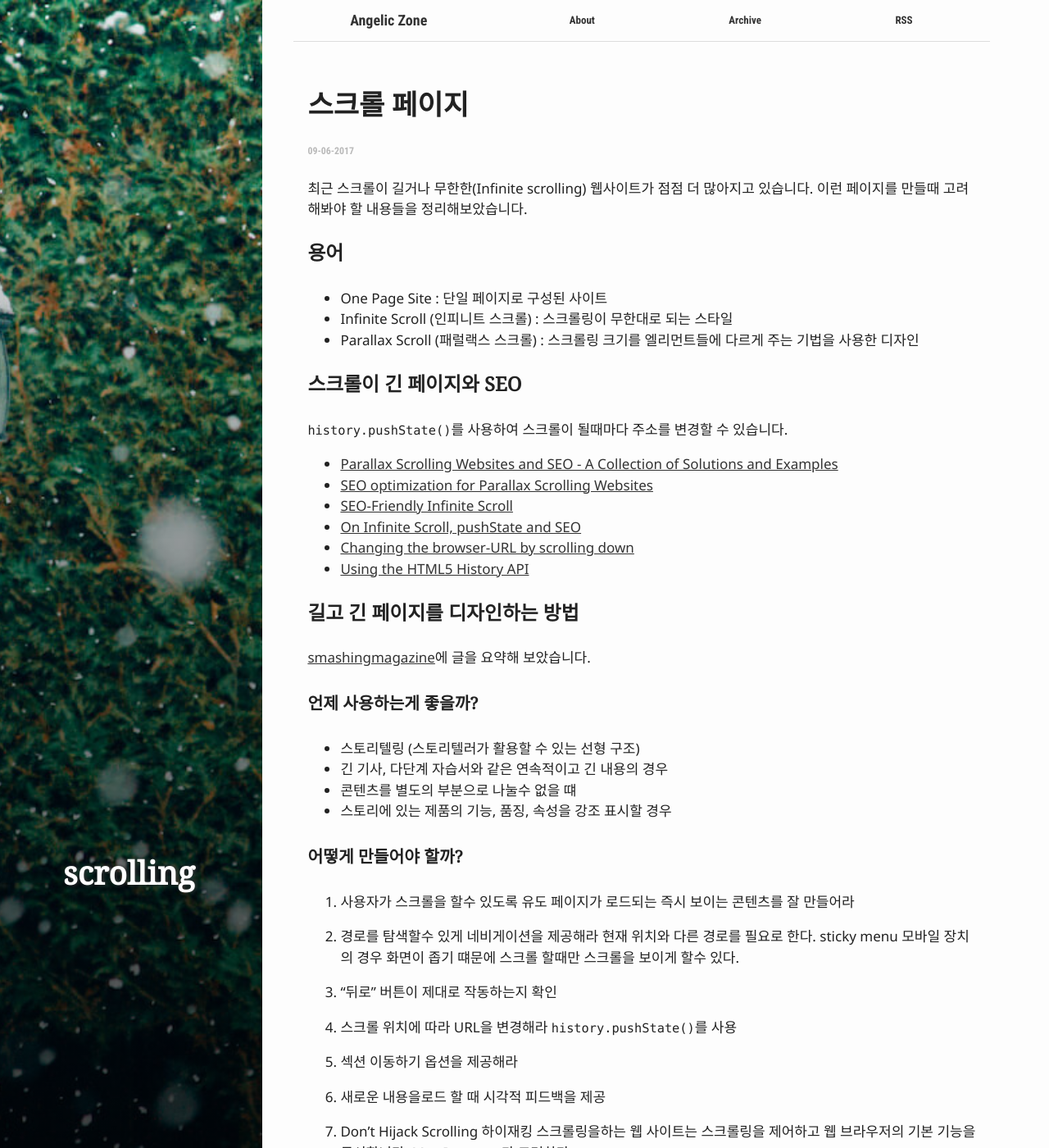
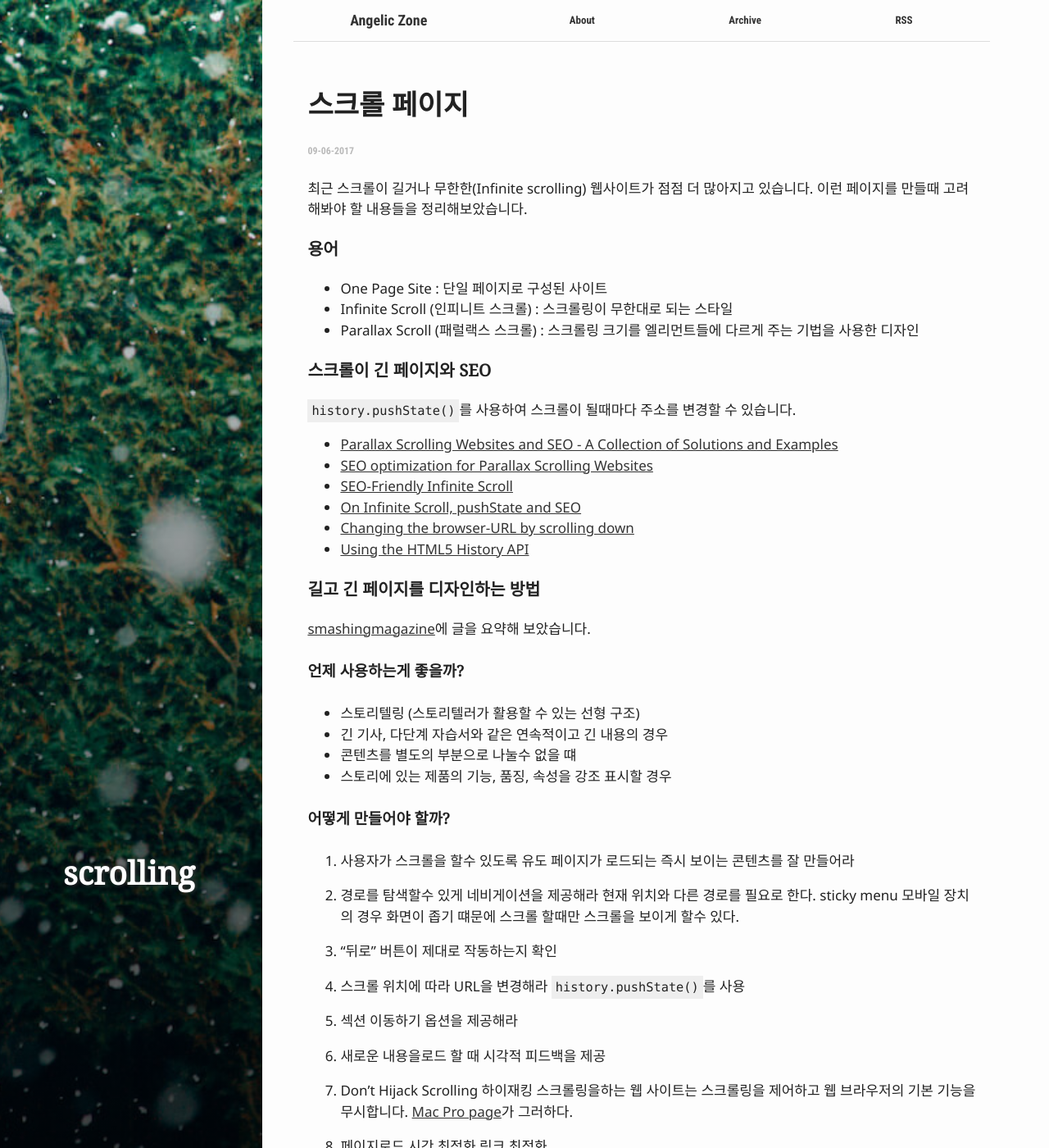
Before and after one commit to pigjh1/pigjh1.github.com, a Jekyll site: the page built from _posts/2017-06-09-Scrolling.md, in a window 1280 px wide and 1400 px high. Shown: the whole window at 82% size. Built offline with Jekyll 4.4.1, drawn with Linux system fonts in a browser that asks for light colours.

Commit message:
Update style

```diff
--- a/_config.yml
+++ b/_config.yml
@@ -9,9 +9,7 @@
 title: Angelic Zone
 email: pigjh1@gmail.com
 description: > # this means to ignore newlines until "baseurl:"
-  Write an awesome description for your new site here. You can edit this
-  line in _config.yml. It will appear in your document head meta (for
-  Google search results) and in your feed.xml site description.
+  Hello:)
 baseurl: "" # the subpath of your site, e.g. /blog
 lang: "ko"
 url: "https://pigjh1.github.io/" # the base hostname & protocol for your site
--- a/assets/_sass/_base.scss
+++ b/assets/_sass/_base.scss
@@ -33,8 +33,8 @@
 
 h1 { font-size: 2.0em; }
 h2 { font-size: 1.8em; }
-h3 { font-size: 1.4em; }
-h4 { font-size: 1.2em; }
+h3 { font-size: 1.2em; }
+h4 { font-size: 1.1em; }
 h5 { font-size: 1em; }
 h6 { font-size: .8em; }
 
--- a/assets/_sass/_syntax-highlighting.scss
+++ b/assets/_sass/_syntax-highlighting.scss
@@ -211,3 +211,7 @@
 .il {
     color: #2aa198;
 } /* Literal.Number.Integer.Long */
+.highlighter-rouge {
+    background: #eee;
+    padding: 5px;
+}
--- a/index.html
+++ b/index.html
@@ -1,7 +1,6 @@
 ---
 bg: "index.jpg"
 layout: default
-crawlertitle: "Jekyll blog"
 title: "Angelic Zone"
 summary: "후회없는 삶"
 ---
```
